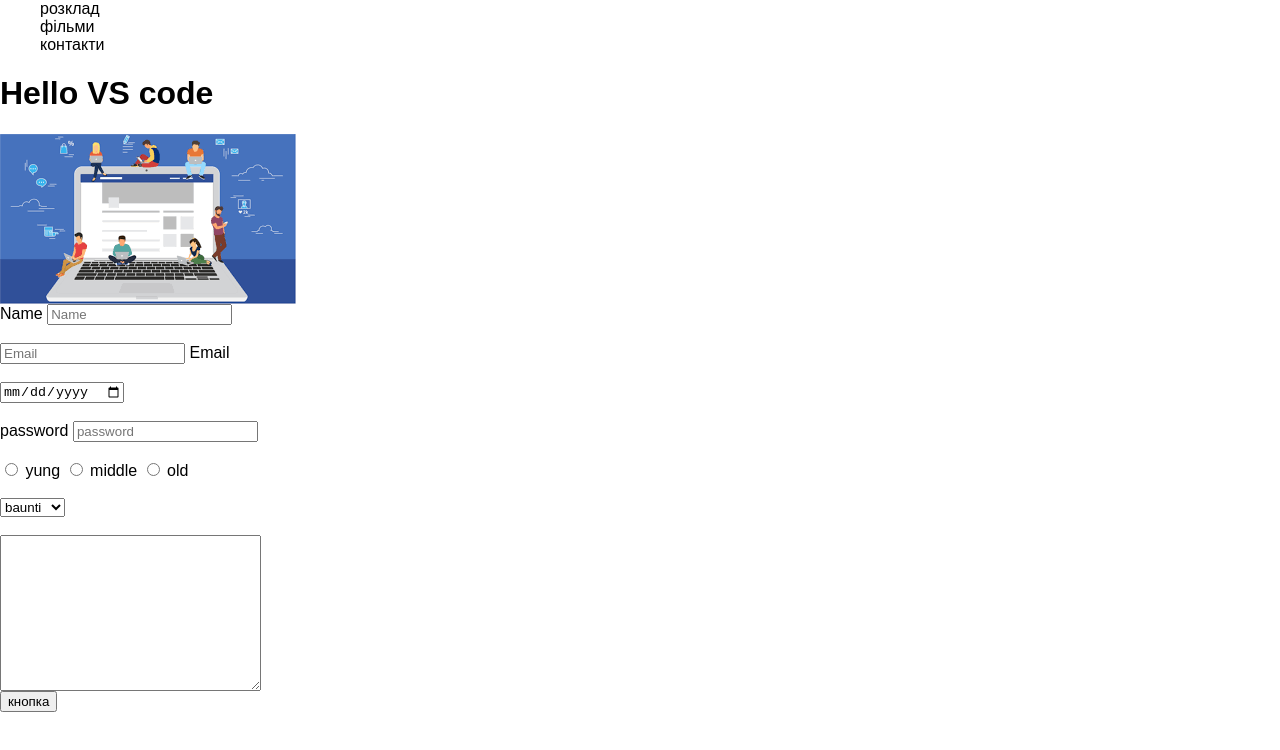
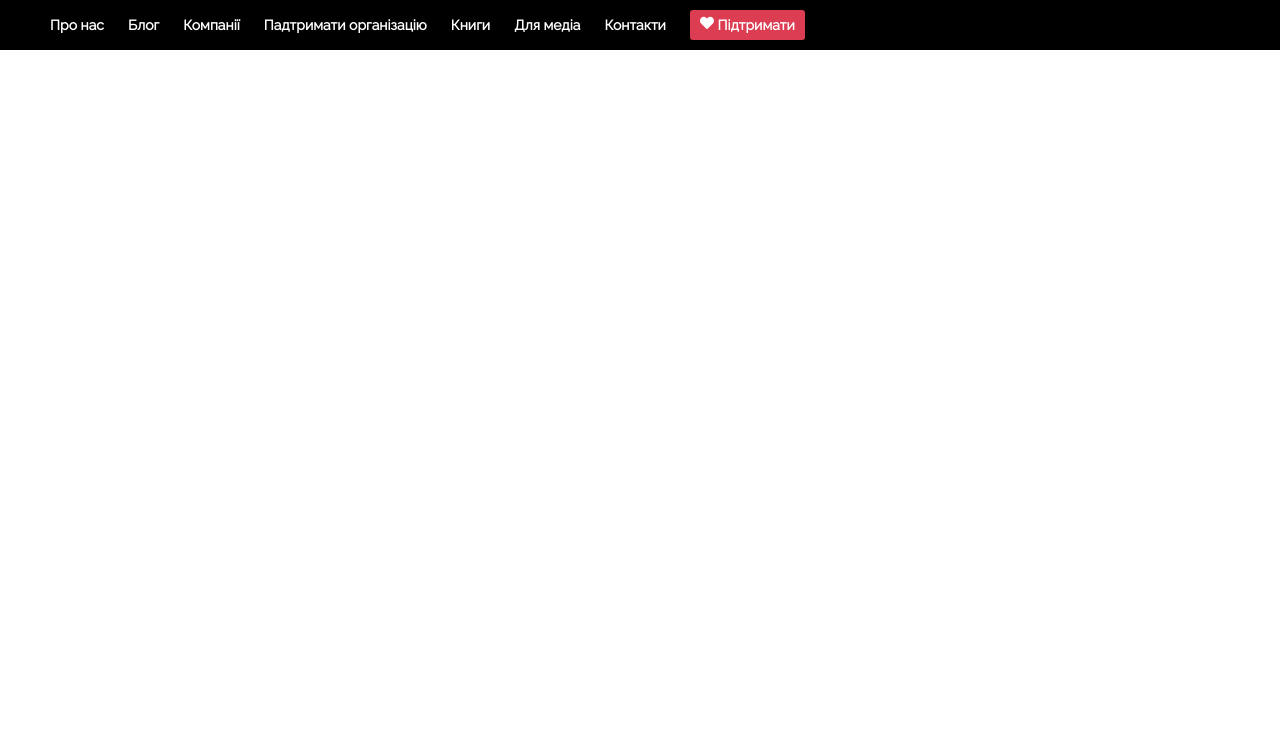
Before and after one commit to Rost177/lirning-vs-code, a plain HTML site: page index.html in a window 1280 px wide. Drawn offline with Linux system fonts and the light colour scheme.

Commit message:
new commit

```diff
--- a/index.html
+++ b/index.html
@@ -1,69 +1,47 @@
+<!DOCTYPE html>
 <html lang="en">
 <head>
     <meta charset="UTF-8">
     <meta http-equiv="X-UA-Compatible" content="IE=edge">
     <meta name="viewport" content="width=device-width, initial-scale=1.0">
-    <title>Some amazing title</title>
-    <link rel="stylesheet" href="./css/style.css">
+    <link rel="preconnect" href="https://fonts.googleapis.com">
+    <link rel="preconnect" href="https://fonts.gstatic.com" crossorigin>
+    <link href="https://fonts.googleapis.com/css2?family=Raleway&display=swap" rel="stylesheet">
+    <link rel="stylesheet" href="css/style.css">
+    <title>Landing test</title>
 </head>
 <body>
-        <ul>
-            <li>
-             <a href="https://planetakino.ua/ru/showtimes/#today">розклад</a>
-            </li>
-            <li>
-             <a href="https://planetakino.ua/ru/showtimes/#today">фільми</a>
-            </li>
-            <li>
-             <a href="https://planetakino.ua/ru/showtimes/#today">контакти</a>
-            </li>
-        </ul>
-        <h1>Hello VS code</h1>
-        <img src="./images.html/picture test.png" alt="Some picture with computer">
-        <form>
-            <label for="Name">Name</label>
-            <input id="Name" placeholder="Name" type="text">
+<div class="heder">
+    <ul class="nav-list">
+        <li>
+            <a href="">Про нас</a>
+        </li>
+        <li>
+            <a href="">Блог</a>
+        </li>
+        <li>
+            <a href="">Компанії</a>
+        </li>
+        <li>
+            <a href="">Падтримати організацію</a>
+        </li>
+        <li>
+            <a href="">Книги</a>
+        </li>
+        <li>
+            <a href="">Для медіа</a>
+        </li>
+        <li>
+            <a href="">Контакти</a>
+        </li>
+        <li>
+            <a href="">
 
-            <br> <br>
+                <svg aria-hidden="true" focusable="false" data-prefix="fas" data-icon="heart" role="img" xmlns="http://www.w3.org/2000/svg" viewBox="0 0 512 512" class="fs-s mr-10 svg-inline--fa fa-heart fa-w-16 heart" data-v-4180a957=""><path fill="currentColor" d="M462.3 62.6C407.5 15.9 326 24.3 275.7 76.2L256 96.5l-19.7-20.3C186.1 24.3 104.5 15.9 49.7 62.6c-62.8 53.6-66.1 149.8-9.9 207.9l193.5 199.8c12.5 12.9 32.8 12.9 45.3 0l193.5-199.8c56.3-58.1 53-154.3-9.8-207.9z" data-v-4180a957="" class=""></path></svg>
 
-            <input placeholder="Email" id="Email" type="email">
-            <label for="Email">Email</label>
-
-            <br> <br>
-
-            <input type="date" name="date" id="date">
-
-            <br> <br>
-
-            <label for="password">password</label>
-            <input id="password" placeholder="password" type="password" name="password" >
-
-            <br> <br>
-
-            <input type="radio" name="age" id="age-yung">
-            <label for="age-yung">yung</label>
-            <input type="radio" name="age" id="age-middle">
-            <label for="age-middle">middle</label>
-            <input type="radio" name="age" id="age-old">
-            <label for="age-old">old</label>
-
-            <br> <br>
-
-            <select name="" id="">
-                <option value="baunti">baunti</option>
-                <option value="twix">twix</option>
-                <option value="snikers">snikers</option>
-                <option value="mars">mars</option>
-            </select>
-
-            <br> <br>
-
-            <textarea name="" id="" cols="30" rows="10"></textarea>
-
-            <br>
-
-            <button>кнопка</button>
-
-        </form>
+                Підтримати</a>
+        </li>
+    </ul>
+</div>
 </body>
 </html>
```
Also changed, not shown: images.html/picture test.png (deleted).
